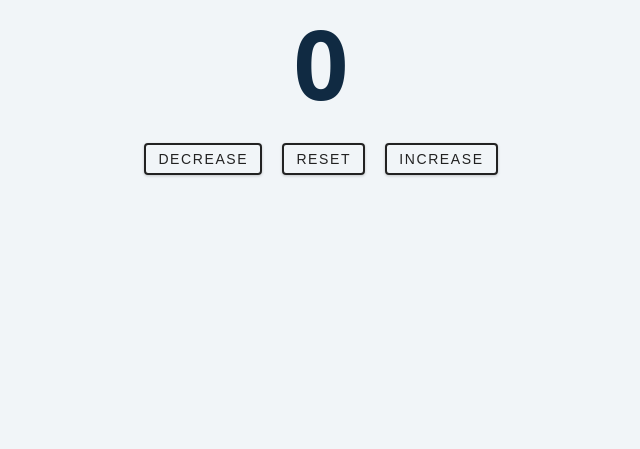
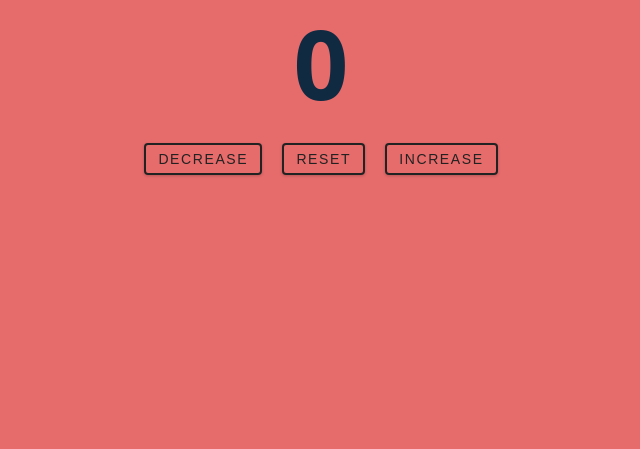
Before and after one commit to sahil9818336328/Counter, a plain HTML site: page index.html in a window 1280 px wide. Shown: the part 351-800 px from the top of the page, without its empty margins (319-959 px from the left). Drawn offline with Linux system fonts and the light colour scheme.

Commit message:
Update style.css

```diff
--- a/css/style.css
+++ b/css/style.css
@@ -61,7 +61,7 @@ Global Styles
 }
 body {
   font-family: var(--ff-secondary);
-  background: var(--clr-grey-10);
+  background: var( --clr-red-light);
   color: var(--clr-grey-1);
   line-height: 1.5;
   font-size: 0.875rem;
```
